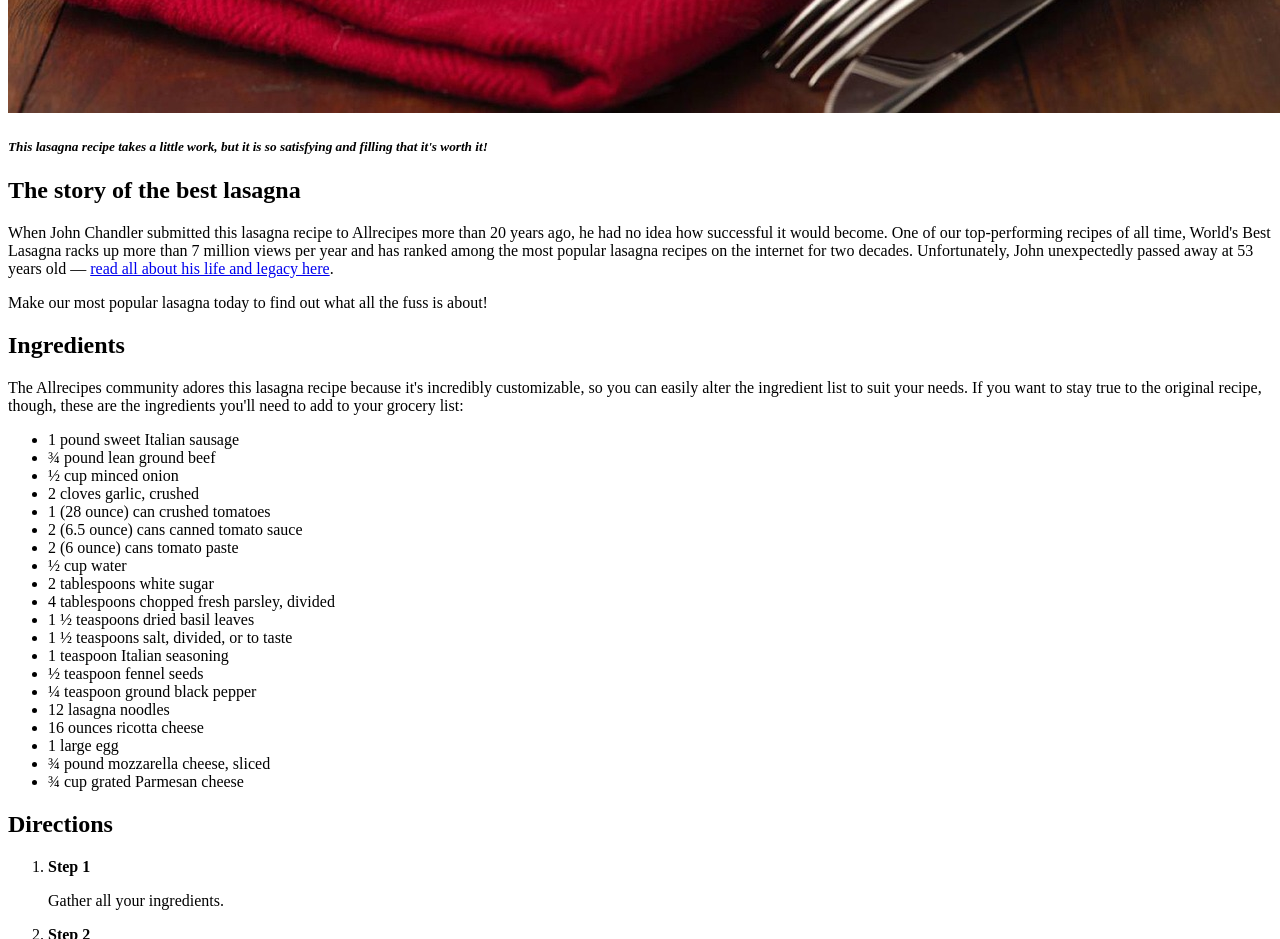
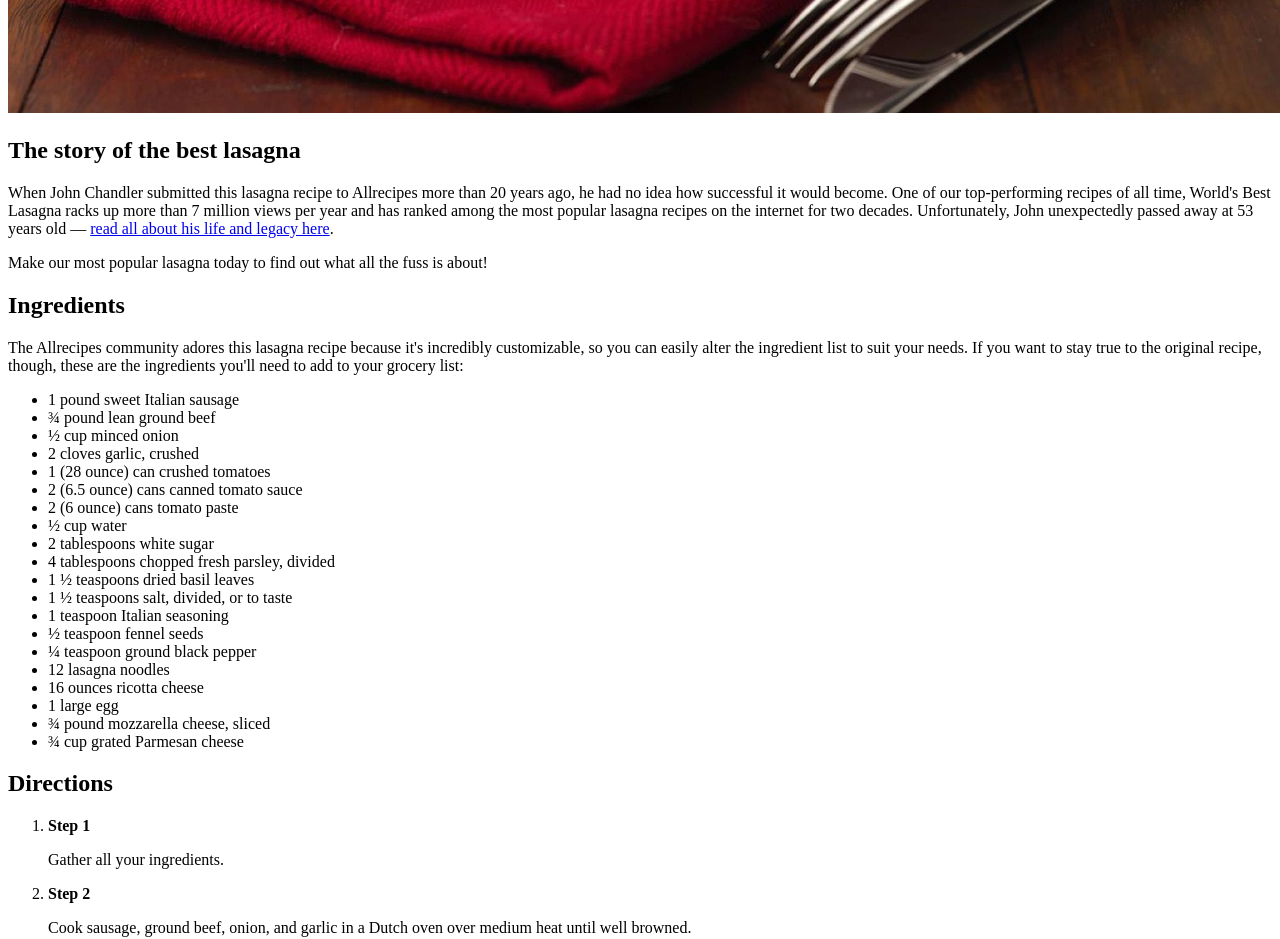
Before and after one commit to younesoubelkas/odin-recipes, a plain HTML site: page recipes/lasagna.html in a window 1280 px wide. Shown: the part 820-1759 px from the top of the page. Drawn offline with Linux system fonts and the light colour scheme.

Commit message:
Delete h5 heading

```diff
--- a/recipes/lasagna.html
+++ b/recipes/lasagna.html
@@ -8,7 +8,6 @@
 <body>
     <h1>World's Best Lasagna</h1>
     <img src="../images/romjanaly-food-5987888_1280.jpg" width="1280" height="853" alt="Steaming lasagna slice with meat sauce and melted cheese on a white plate">
-    <h5><em>This lasagna recipe takes a little work, but it is so satisfying and filling that it's worth it!</em></h5>
     <h2>The story of the best lasagna</h2>
     <p>When John Chandler submitted this lasagna recipe to Allrecipes more than 20 years ago, he had no idea how successful it would become. One of our top-performing recipes of all time, World's Best Lasagna racks up more than 7 million views per year and has ranked among the most popular lasagna recipes on the internet for two decades. Unfortunately, John unexpectedly passed away at 53 years old — <a href="https://www.allrecipes.com/longform/john-chandler-worlds-best-lasagna/" rel="noreferrer">read all about his life and legacy here</a>.</p>
 
```
